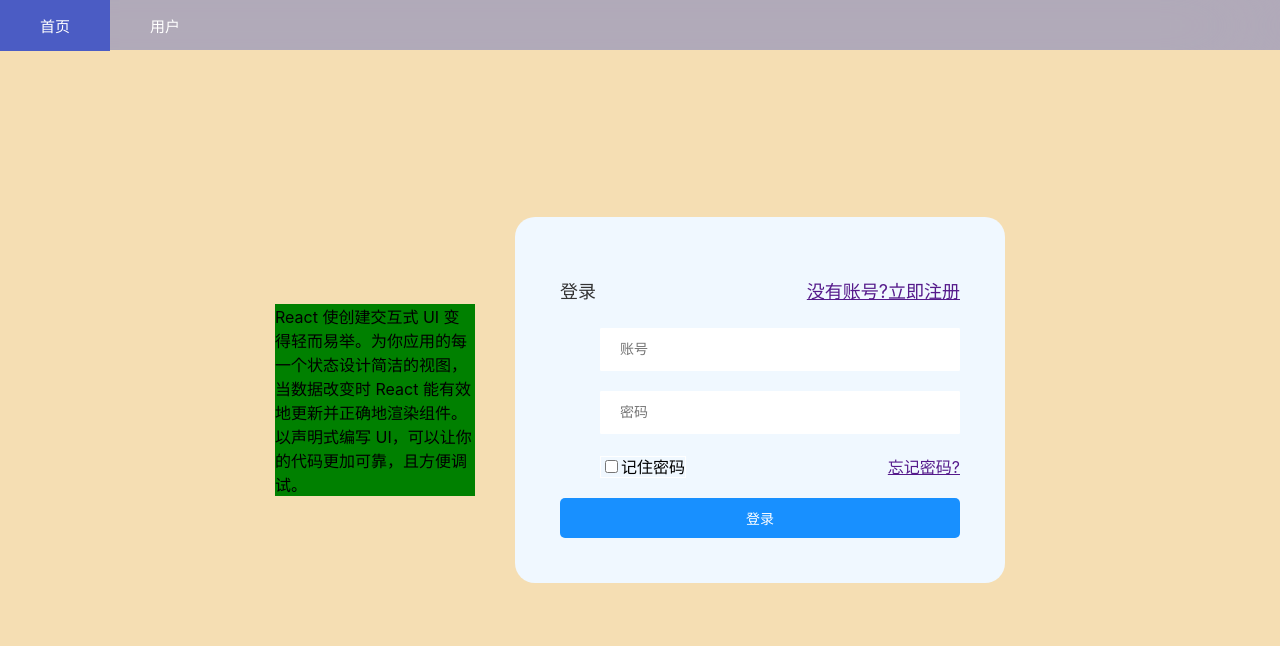
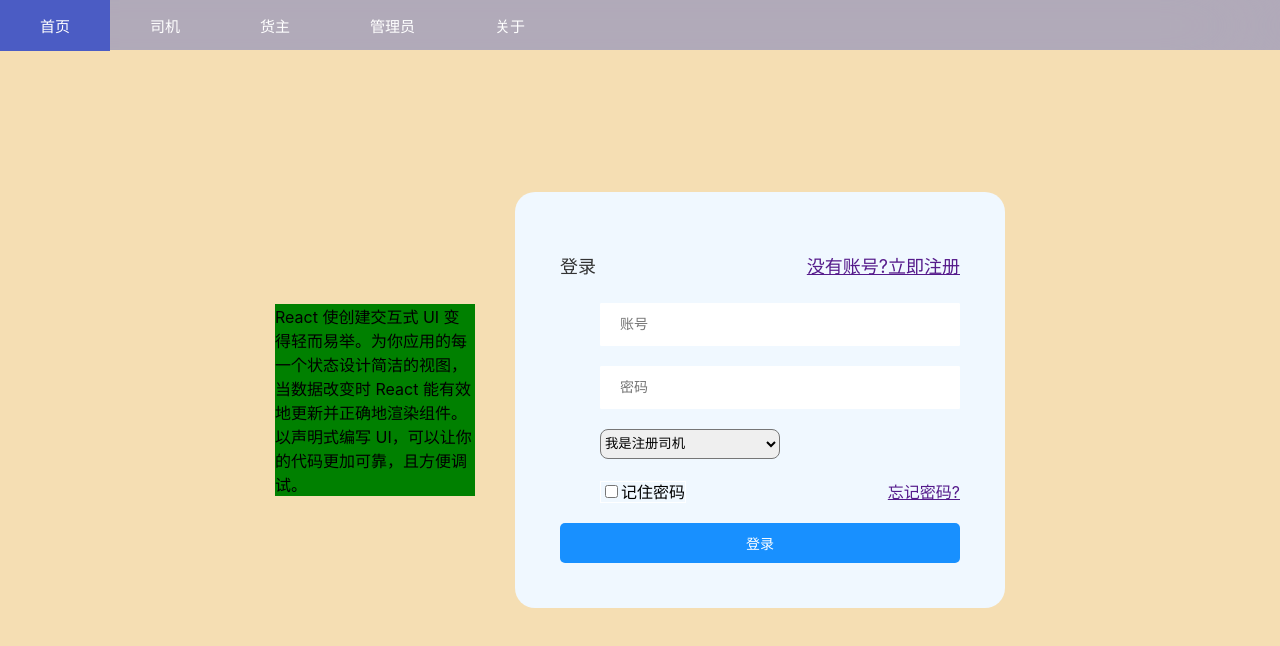
Before and after one commit to FunMelon/SpeedE_FE, a React (Create React App) app: page / in a window 1280 px wide. Shown: the top 646 px of the page. Built offline with nearby package versions, Linux system fonts and the light colour scheme.

Commit message:
Add basic router

```diff
--- a/src/App.tsx
+++ b/src/App.tsx
@@ -1,8 +1,13 @@
 import React from 'react';
-import './App.css';
+import './style/App.css';
+import './style/Login.css'
+
 import {Route, Link, BrowserRouter, Routes} from "react-router-dom";
 import HomePage from './componemts/Home';
-import UserPage from './componemts/User';
+import DriverPage from './componemts/Driver';
+import SupplierPage from "./componemts/Supplier";
+import AdminPage from "./componemts/Admin";
+import AboutPage from "./componemts/About";
 
 const App = () => {
     return (
@@ -10,11 +15,17 @@ const App = () => {
             <BrowserRouter>
                 <ul id={"headNav"}>
                     <li><Link to={'/'}>首页</Link></li>
-                    <li><Link to={'/user'}>用户</Link></li>
+                    <li><Link to={'/driver'}>司机</Link></li>
+                    <li><Link to={'/supplier'}>货主</Link></li>
+                    <li><Link to={'/admin'}>管理员</Link></li>
+                    <li><Link to={'/about'}>关于</Link></li>
                 </ul>
                 <Routes>
                     <Route path={'/'} element={<HomePage/>}/>
-                    <Route path={'/user/'} element={<UserPage/>}/>
+                    <Route path={'/driver/'} element={<DriverPage/>}/>
+                    <Route path={'/supplier/'} element={<SupplierPage/>}/>
+                    <Route path={'/admin/'} element={<AdminPage/>}/>
+                    <Route path={'/about/'} element={<AboutPage/>}/>
                 </Routes>
             </BrowserRouter>
         </div>
--- /dev/null
+++ b/src/componemts/About.tsx
@@ -0,0 +1,9 @@
+import React from 'react'
+
+const AboutPage= () => {
+    return (
+        <div>简介页面</div>
+    )
+}
+
+export default AboutPage;
--- /dev/null
+++ b/src/componemts/Admin.tsx
@@ -0,0 +1,9 @@
+import React from 'react'
+
+const AdminPage= () => {
+    return (
+        <div>管理员界面</div>
+    )
+}
+
+export default AdminPage;
--- /dev/null
+++ b/src/componemts/Driver.tsx
@@ -0,0 +1,9 @@
+import React from 'react'
+
+const DriverPage= () => {
+    return (
+        <div>司机页面</div>
+    )
+}
+
+export default DriverPage;
--- a/src/componemts/Home.tsx
+++ b/src/componemts/Home.tsx
@@ -1,4 +1,4 @@
-import React from 'react'
+import React, { useState } from 'react'
 
 const HomePage = () =>{
     return (
@@ -48,6 +48,13 @@ const Login = () => {
                     <input className={"login_input"} type={"password"}  placeholder={"密码"}/>
                 </li>
                 <li>
+                    <select className={"check_box"}>
+                        <option value={"司机"}>我是注册司机</option>
+                        <option value={"货主"}>我是注册货主</option>
+                        <option value={"平台管理员"}>我是平台管理员</option>
+                    </select>
+                </li>
+                <li>
                     <label className={"login_check"}><input type={"checkbox"}/>记住密码</label>
                     <a href={""} className={"fr"}>忘记密码?</a>
                 </li>
@@ -57,4 +64,4 @@ const Login = () => {
     )
 }
 
-export default HomePage
+export default HomePage;
--- /dev/null
+++ b/src/componemts/Supplier.tsx
@@ -0,0 +1,9 @@
+import React from 'react'
+
+const SupplierPage= () => {
+    return (
+        <div>供应商页面</div>
+    )
+}
+
+export default SupplierPage;
--- a/src/componemts/User.tsx
+++ /dev/null
@@ -1,8 +0,0 @@
-import React from 'react'
-const UserPage = () => {
-    return (
-        <div>我是用户页面</div>
-    )
-}
-
-export default UserPage
--- a/src/index.tsx
+++ b/src/index.tsx
@@ -1,6 +1,6 @@
 import React from 'react';
 import ReactDOM from 'react-dom/client';
-import './index.css';
+import './style/index.css';
 import App from './App';
 import reportWebVitals from './reportWebVitals';
 
--- /dev/null
+++ b/src/style/App.css
@@ -0,0 +1,53 @@
+/*主体布局*/
+body {
+    display: flex;
+    flex-direction: column;
+    justify-content: stretch;
+}
+
+/*主页面*/
+#wrapper {
+    background-color: wheat;
+
+    height: 100vh;
+    display: flex;
+    justify-content: center;
+    align-items: center;
+}
+
+/*导航栏*/
+#headNav{
+    background-color: bisque;
+    margin: 0;
+    padding: 0;
+
+    height: 50px;
+    width: 100%;
+
+    position: fixed;
+
+    display: flex;
+    flex-direction: row;
+    justify-content: stretch;
+    align-items: stretch;
+
+    background-color: rgba(75, 92, 196, 0.4);
+    backdrop-filter: blur(50px);
+
+    z-index: 10;
+}
+
+#headNav a {
+    font-size: 15px;
+
+    padding: 15px 40px;
+    display: block;
+    color: white;
+    text-align: center;
+    text-decoration: none;
+}
+
+/*导航栏悬停效果*/
+#headNav li a:hover {
+    background-color: #4b5cc4;
+}
--- a/src/App.css
+++ b/src/style/Login.css
@@ -1,56 +1,3 @@
-/*主体布局*/
-body {
-    display: flex;
-    flex-direction: column;
-    justify-content: stretch;
-}
-
-/*导航栏*/
-#headNav{
-    background-color: bisque;
-    margin: 0;
-    padding: 0;
-
-    height: 50px;
-    width: 100%;
-
-    position: fixed;
-
-    display: flex;
-    flex-direction: row;
-    justify-content: stretch;
-    align-items: stretch;
-
-    background-color: rgba(75, 92, 196, 0.4);
-    backdrop-filter: blur(50px);
-
-    z-index: 10;
-}
-
-#headNav a {
-    font-size: 15px;
-
-    padding: 15px 40px;
-    display: block;
-    color: white;
-    text-align: center;
-    text-decoration: none;
-}
-/*导航栏悬停效果*/
-#headNav li a:hover {
-    background-color: #4b5cc4;
-}
-
-/*主页面*/
-#wrapper {
-    background-color: wheat;
-
-    height: 100vh;
-    display: flex;
-    justify-content: center;
-    align-items: center;
-}
-
 /*简介样式*/
 .textBlock {
     background-color: green;
@@ -107,6 +54,13 @@ input.login_input {
     padding-left: 20px;
 }
 
+.check_box {
+    width: 50%;
+    height: 30px;
+
+    border-radius: 8px;
+}
+
 /*复选框*/
 .login_check {
     width: 15px;
```
Also changed, not shown: src/style/index.css (renamed from src/index.css).
